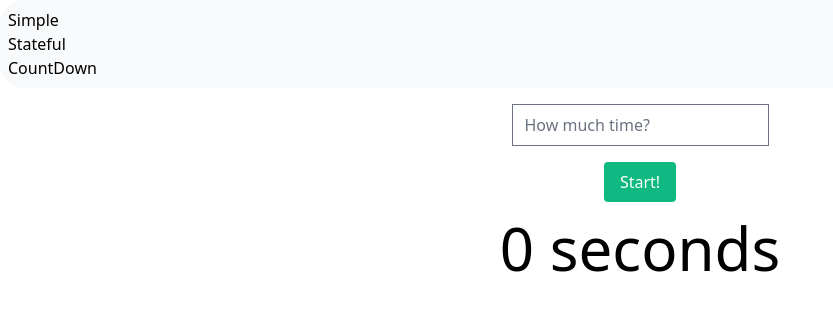
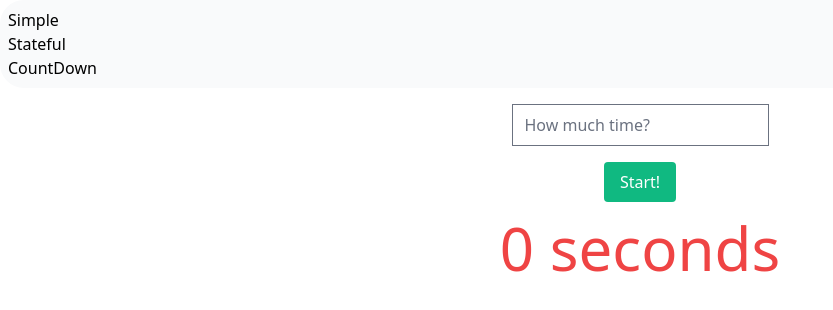
Before and after one commit to danielkarpen/cra-tailwind-css, a React (Create React App) app: page /countdown in a window 1280 px wide. Shown: the top 310 px of the page, without its empty margins (0-833 px from the left). Built offline with nearby package versions, Linux system fonts and the light colour scheme.

Commit message:
color low count red

```diff
--- a/src/components/CountDown/index.js
+++ b/src/components/CountDown/index.js
@@ -26,7 +26,13 @@ const Component = () => {
   return (
     <>
       <Form submitHandler={handleSubmit} />
-      <p className="mt-4 text-6xl text-center">{timeRemaining} seconds</p>
+      <p
+        className={`mt-4 text-6xl text-center ${
+          timeRemaining <= 3 ? "text-red-500" : ""
+        }`}
+      >
+        {timeRemaining} seconds
+      </p>
     </>
   );
 };
```
